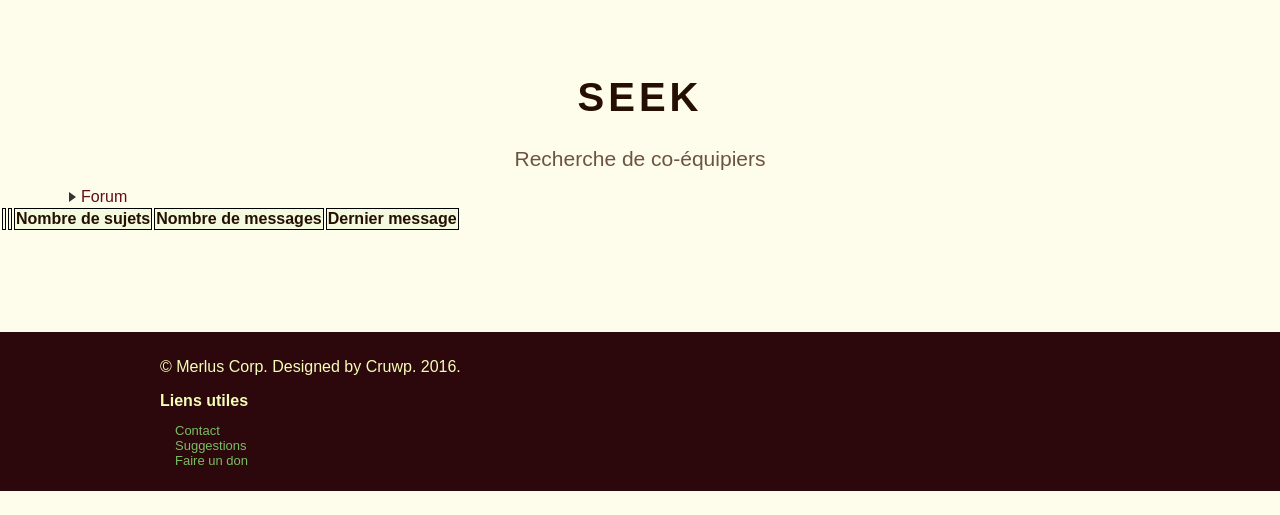
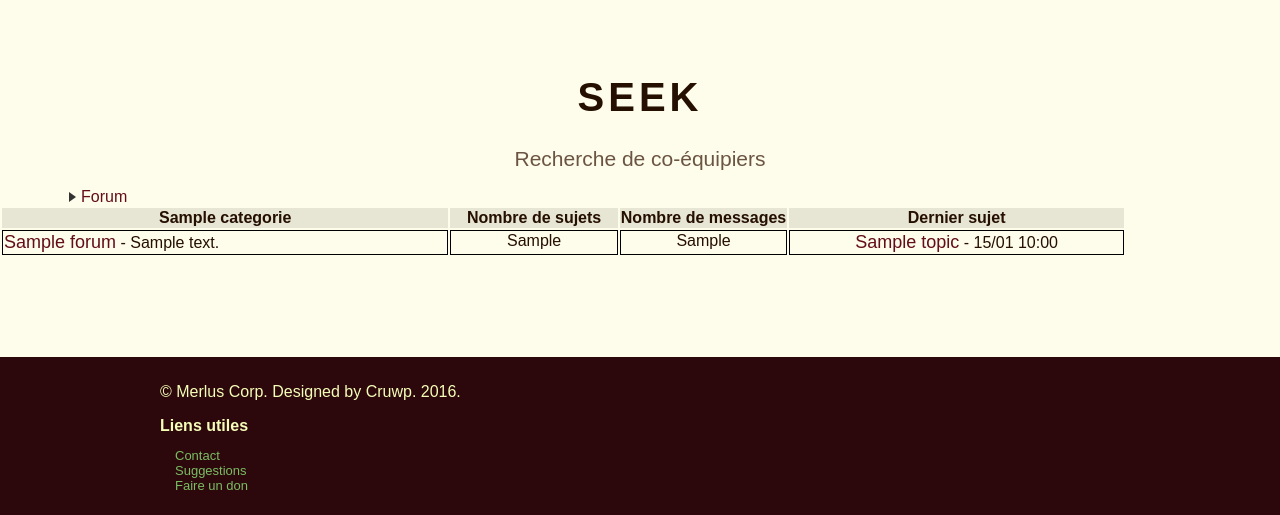
Before and after one commit to Cruwp/seek, a PHP site: page /forum in a window 1280 px wide. Shown: the part 85-600 px from the top of the page. Run offline with PHP 8.4, Linux system fonts and the light colour scheme; the visitor is signed in with stand-in values (Sample User, id 1); tables that the repository leaves empty or names only in its code hold one stand-in row (values such as "Sample post"); lists and menus that the app fills with data are empty.

Commit message:
[90%] Index du Forum
Fait :
+ La liste des catégories et des forums sur la page "forum.php".

Reste a faire :
- Un meilleur CSS

```diff
--- a/forum.php
+++ b/forum.php
@@ -20,15 +20,16 @@ if (!isset($_SESSION['id'])) {
     <?php
 } else {
     ?>
-    <!-- Début code page -->
+    <!-- Fil d'arianne -->
     <div id="arianne">
         <?php
         echo "<div class=\"arrow\"></div><a href=\"forum.php\">Forum</a>";
         ?>
     </div>
 
-    <div>
-        <?php recupCategorie(); ?>
+    <!-- Affichage des catégories et des forums -->
+    <div class="description">
+        <?php affichIndexForum(); ?>
     </div>
     <?php
 }
--- a/inc/forum.php
+++ b/inc/forum.php
@@ -2,30 +2,97 @@
 /**
 * Récupère les catégoriés du forum.
 */
-function recupCategorie() {
+function affichIndexForum() {
     require_once('inc/bdd.php');
     $bdd = bdd();
 
     $totalMsg = 0;      // Total du nombre de messages dans une catégorie
     $categorie = NULL;
-    //forum_id, forum_name, forum_desc, forum_last_post_id, forum_nbr_topic, forum_nbr_post
+
     $sqlCat = "SELECT cat_id, cat_nom FROM forum_categorie";
     $reqCat = $bdd->prepare($sqlCat);
     $reqCat->execute();
 
     while ($dataCat = $reqCat->fetch()) {
+        // Récupération des forums de la catégorie
+        $sqlFor = "SELECT forum_id, forum_name, forum_desc,
+        forum_last_post_id, forum_nbr_topic, forum_nbr_post
+        FROM forum_forum
+        WHERE forum_cat_id = :idCat";
+        $reqFor = $bdd->prepare($sqlFor);
+        $reqFor->bindParam(":idCat", $dataCat['cat_id']);
+        $reqFor->execute();
         ?>
         <!-- Affichage d'une nouvelle catégorie -->
         <table class="tableforum">
-            <tr>
-                <th></th>
-                <th><?php $dataCat['cat_nom'] ?></th>
-                <th>Nombre de sujets</th>
-                <th>Nombre de messages</th>
-                <th>Dernier message</th>
+            <tr class="entete">
+                <th class="colnom"><?php echo $dataCat['cat_nom']; ?></th>
+                <th class="colnbrsujets">Nombre de sujets</th>
+                <th class="colnbrmsg">Nombre de messages</th>
+                <th class="collast">Dernier sujet</th>
             </tr>
+            <?php
+            while ($dataFor = $reqFor->fetch()) {
+                ?>
+                <tr>
+                    <td class="colnom">
+                        <?php
+                        echo "<a href=\"unforum-{$dataFor['forum_id']}\">
+                        {$dataFor['forum_name']}</a> - {$dataFor['forum_desc']}";
+                        ?>
+                    </td>
+                    <td class="colnbrsujets">
+                        <?php echo $dataFor['forum_nbr_topic'] ?>
+                    </td>
+                    <td class="colnbrmsg">
+                        <?php echo $dataFor['forum_nbr_post'] ?>
+                    </td>
+                    <td class="collast">
+                        <?php recupDernierMsg($dataFor['forum_last_post_id']); ?>
+                    </td>
+                </tr>
+                <?php
+            }
+            ?>
         </table>
         <?php
     }
 }
+
+/**
+* Récupère le dernier message d'un forum.
+* @param $idLastPost l'identifiant du dernier post
+*/
+function recupDernierMsg($idLastPost) {
+    require_once('inc/bdd.php');
+    $bdd = bdd();
+
+    // Récupération du dernier topic
+    $sqlTopic = "SELECT topic_id, topic_titre, topic_creation
+    FROM forum_topic
+    WHERE topic_id = :idLast";
+
+    $reqTopic = $bdd->prepare($sqlTopic);
+    $reqTopic->bindParam(":idLast", $idLastPost);
+    $reqTopic->execute();
+
+    // Récupération du dernier post
+    $sqlPost = "SELECT post_id, post_time
+    FROM forum_post
+    WHERE post_topic_id = :idLast";
+
+    $reqPost = $bdd->prepare($sqlPost);
+    $reqPost->bindParam(":idLast", $idLastPost);
+    $reqPost->execute();
+    $dataPost = $reqPost->fetch();
+    $laDate = date("d/m H:i", strtotime($dataPost['post_time']));
+
+    if ($dataTopic = $reqTopic->fetch()) {
+        echo "<a href=\"topic-{$dataTopic['topic_id']}\">
+        {$dataTopic['topic_titre']}</a>
+        - {$laDate}";
+    } else {
+        echo "Aucun sujet";
+    }
+}
 ?>
--- a/index.css
+++ b/index.css
@@ -360,51 +360,43 @@ a.bold {
 }
 
 /* Présentation de la liste des catégories */
-.ico {
-    width:2%
+.colnom {
+    width: 40%;
 }
 
-.titre {
-    width:61%;
+.colnbrsujets {
+    width: 15%;
+    text-align: center;
+}
+/* ou */
+.colnbrvu {
+    width: 15%;
+    text-align: center;
 }
 
-.nombremessages {
-    width:2%;
+.colnbrmsg {
+    width: 15%;
+    text-align: center;
 }
 
-.nombrevu {
-    width:4%;
-}
-
-.nombresujets {
-    width:2%;
-}
-
-.auteur {
-    width:7%;
-}
-
-.derniermessage {
-    width:18%;
-}
-
-.categorie {
-    width:92%;
-    background-color : rgb(244,238,250);
+.collast {
+    width: 30%;
+    text-align: center;
 }
 
 .tableforum table {
-    background-color: #e7e5d4;
     border: 1px solid black;
 }
 
-.tableforum th {
-    background-color: rgb(243,250,223);
-    border: 1px solid black;
+.tableforum a {
+    font-size: 18px;
+}
+
+.entete {
+    background: #e7e5d4;
 }
 
 .tableforum td {
     border: 1px solid black;
-    background-color: rgb(253,244,223);
     vertical-align:top;
 }
```
